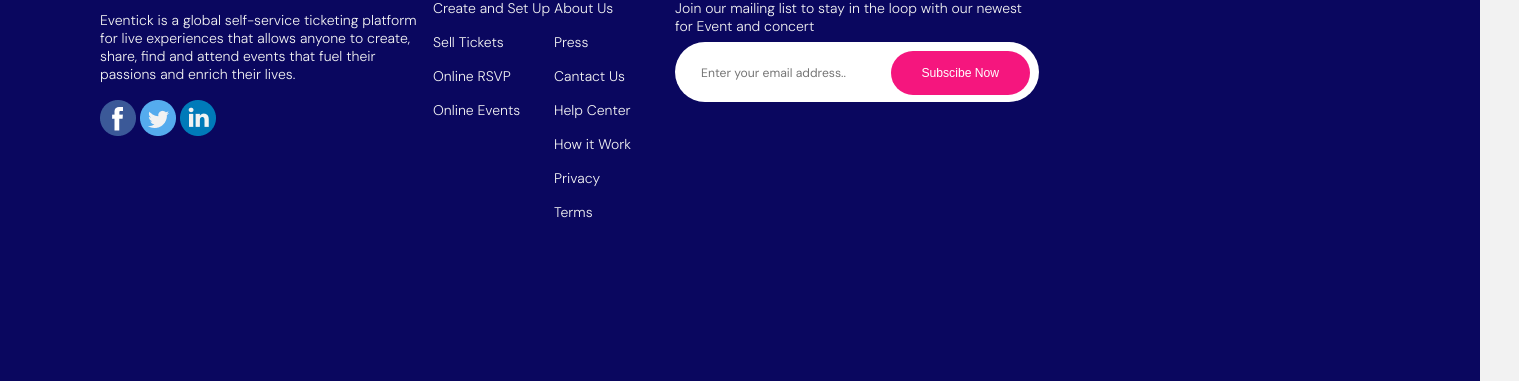
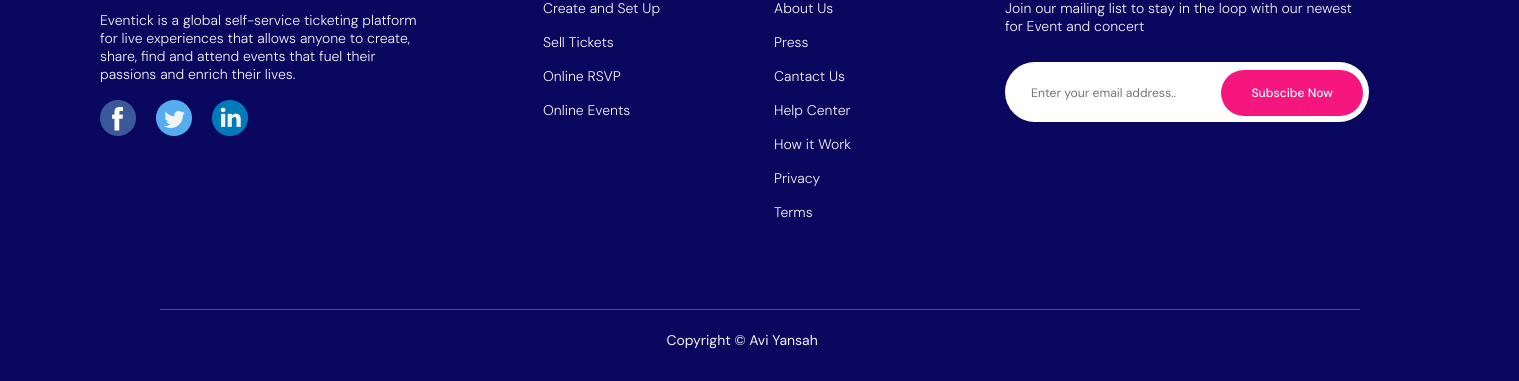
Before and after one commit to oussamaamou/Brief-2-Maquettage-et-Creation-des-page-d-un-WebSite, a plain HTML site: page index.html in a window 1280 px wide. Shown: the part 3220-3601 px from the top of the page, 1519 px wide, since content can reach past the window. Drawn offline with Linux system fonts and the light colour scheme.

Commit message:
Home Page Update (l'Ajout du footer)

```diff
--- a/index.html
+++ b/index.html
@@ -316,6 +316,7 @@
 
     <!-- Footer Section-->
     <footer class="footer">
+        <div class="mnftr">
             <div class="ftr1">
                 <div class="divimg">
                     <img src="images/logo.png">
@@ -324,8 +325,8 @@
                 <p class="ftrpr">Eventick is a global self-service ticketing platform for live experiences that allows anyone to create, share, find and attend events that fuel their passions and enrich their lives.</p>
 
                 <div class="divicn">
-                <img src="images/icon1.png">
-                <img src="images/icon2.png">
+                    <img style="margin-right: 16px;" src="images/icon1.png">
+                    <img style="margin-right: 16px;" src="images/icon2.png">
                     <img src="images/icon3.png">
 
                 </div>
@@ -365,17 +366,21 @@
                 </div>
 
             </div>
+        </div>
+
+         <!-- Copyright Bare-->
 
         <div class="ftr5">
 
         </div>
 
-        <div class="ftr6">
+        <p class="ftr6">Copyright &#169; Avi Yansah</p>
 
-        </div>
-
+        <!-- End of Copyright Bare-->
 
     </footer>
     <!-- End of Footer Section-->
+
+
 </body>
 </html>
--- a/styling.css
+++ b/styling.css
@@ -525,14 +525,13 @@ header{
 }
 
 .footer{
-    width: 100%;
+    width: 1319px;
     height: 430px;
     background-color: #0A075F;
     overflow: hidden;
     padding-left: 100px;
     padding-right: 100px;
     padding-top: 59.56px;
-    display: flex;
 }
 
 .footer p{
@@ -555,7 +554,7 @@ header{
     height: 243px;
 }
 
-.frt4{
+.ftr4{
     width: 364px;
     height: 171.79px;
 
@@ -596,6 +595,7 @@ header{
 .ftrnw{
     width: 362px;
     height: 91px;
+    margin-bottom: 20px;
 }
 
 .ftrnew{
@@ -617,6 +617,7 @@ header{
     font-weight: 500;
     font-size: 12.16px;
     cursor: pointer;
+    font-family: font1;
 }
 
 .btnsub:hover{
@@ -641,3 +642,26 @@ header{
     margin-left: 26px;
     margin-top: 23px;
 }
+
+.ftr5{
+    margin-left: auto;
+    margin-right: auto;
+    margin-top: 165px;
+    width: 1200px;
+    background-color: #4C4D8B;
+    height: 1px;
+}
+
+.ftr6{
+    margin-left: auto;
+    margin-right: auto;
+    margin-top: 21px;
+    width: 186px;
+    font-size: 14px;
+    font-weight: 400;
+}
+
+.mnftr{
+    display: flex;
+    column-gap: 110px;
+}
```
Lines whose indentation alone changed are shown as unchanged.
